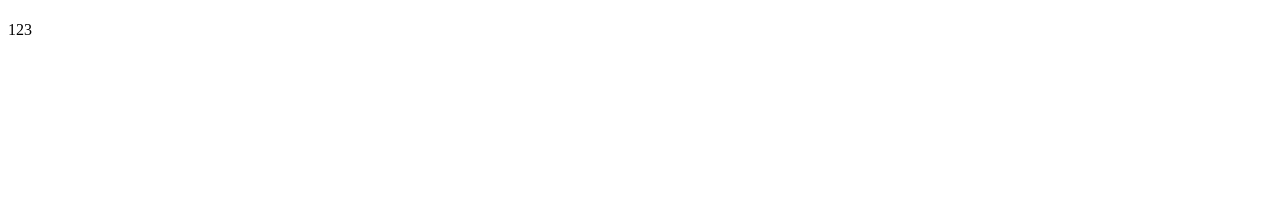
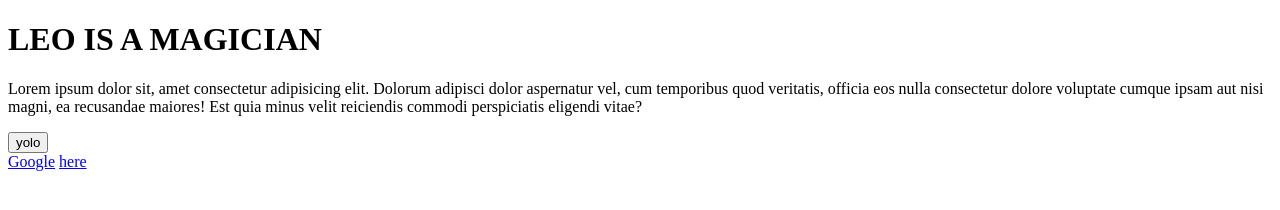
Before and after one commit to xTotalOG/HTML-Crash-Course, a plain HTML site: page index.html in a window 1280 px wide. Drawn offline with Linux system fonts and the light colour scheme.

Commit message:
learning

```diff
--- a/index.html
+++ b/index.html
@@ -7,8 +7,14 @@
     <title>Document</title>
 </head>
 <body>
-    <h1></h1>
-    <p></p>
-    <p>123</p>
+    <div>
+        <h1>LEO IS A MAGICIAN
+    </h1>
+    <p>Lorem ipsum dolor sit, amet consectetur adipisicing elit. Dolorum adipisci dolor aspernatur vel, cum temporibus quod veritatis, officia eos nulla consectetur dolore voluptate cumque ipsam aut nisi magni, ea recusandae maiores! Est quia minus velit reiciendis commodi perspiciatis eligendi vitae?
+    </p>
+    <button>yolo</button>
+    </div>
+    <a href="https://google.com" target="_blank">Google</a>
+    <a href="/dashboard.html" target="_blank">here</a>
 </body>
 </html>
```
Also changed, not shown: dashboard.html (added, +13 -0 lines).
